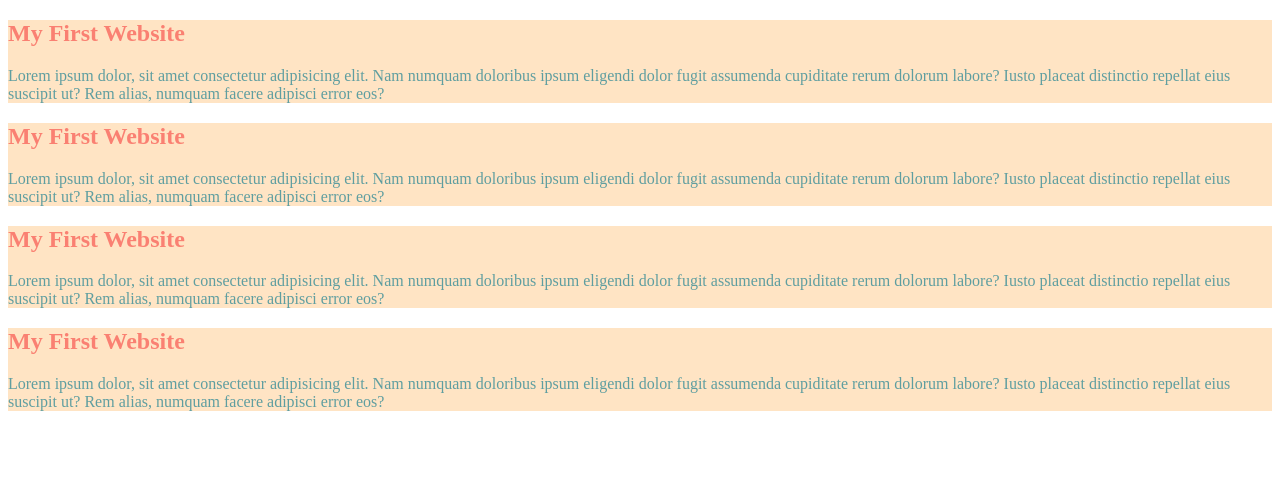
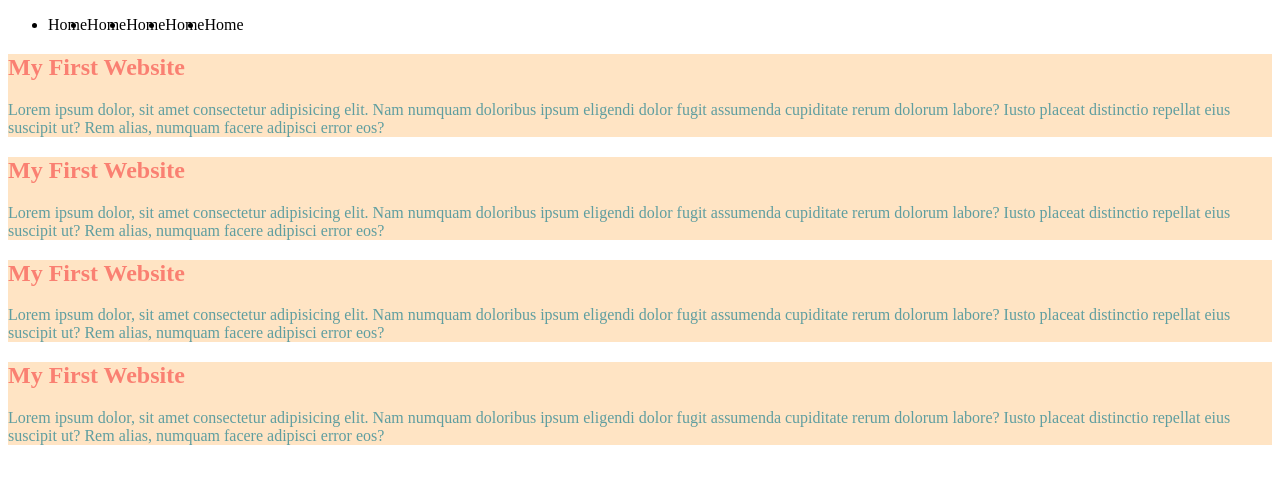
Before and after one commit to Alauddin-24434/My-first-website-git-repo, a plain HTML site: page index.html in a window 1280 px wide. Drawn offline with Linux system fonts and the light colour scheme.

Commit message:
added header file

```diff
--- a/index.html
+++ b/index.html
@@ -15,9 +15,27 @@
             font-family: 'Times New Roman', Times, serif;
             color: cadetblue;
         }
+
+
+        ul{
+            display:flex ;
+
+        }
+        li{
+            text-decoration: none;
+        }
     </style>
 </head>
 <body>
+    <header>
+        <ul>
+            <li>Home</li>
+            <li>Home</li>
+            <li>Home</li>
+            <li>Home</li>
+            <li>Home</li>
+        </ul>
+    </header>
     <div class="all_div">
         <h2 class="all-heading">My First Website</h2>
         <p class="all_text">Lorem ipsum dolor, sit amet consectetur adipisicing elit. Nam numquam doloribus ipsum eligendi dolor fugit assumenda cupiditate rerum dolorum labore? Iusto placeat distinctio repellat eius suscipit ut? Rem alias, numquam facere adipisci error eos?</p>
```
